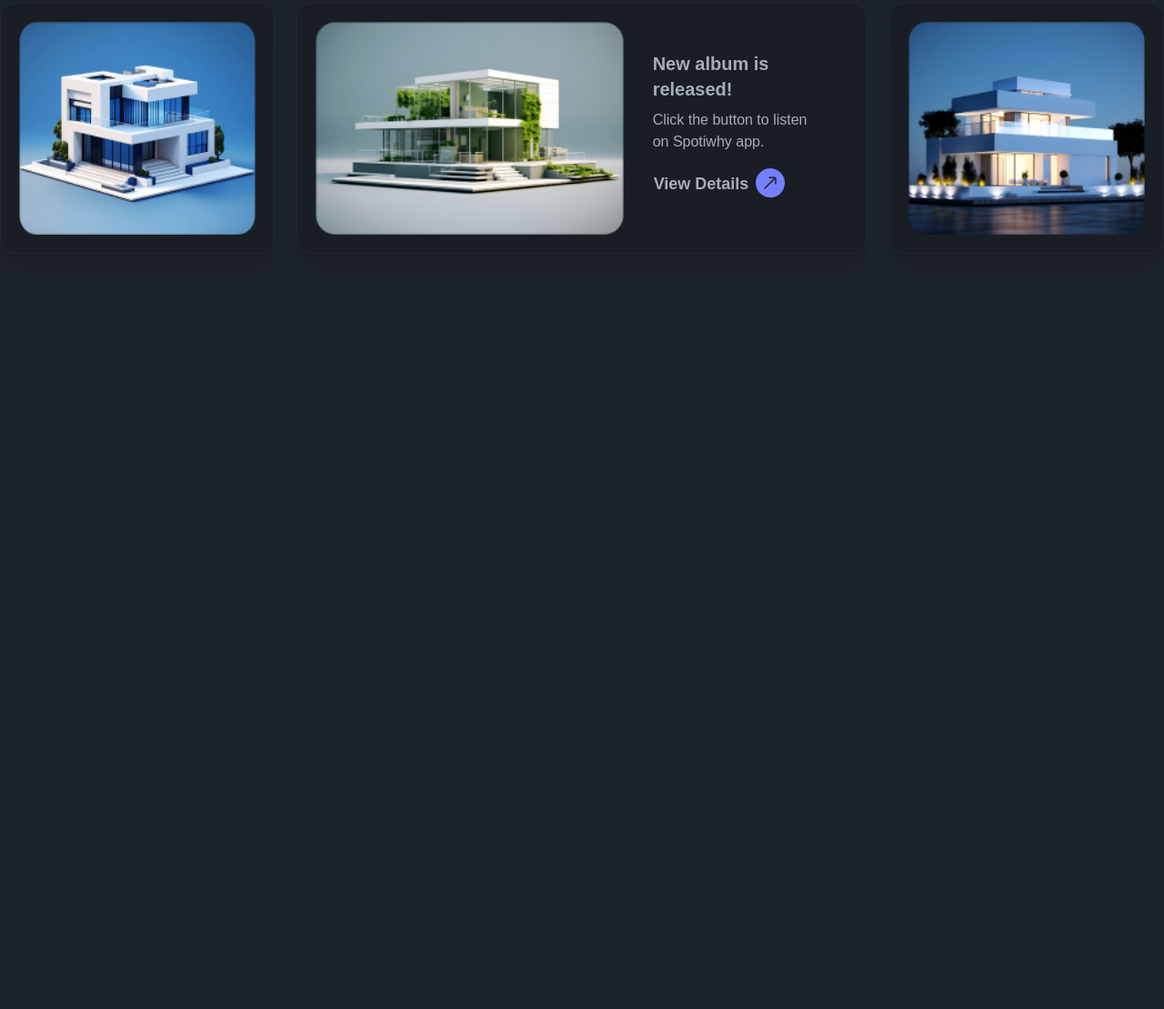
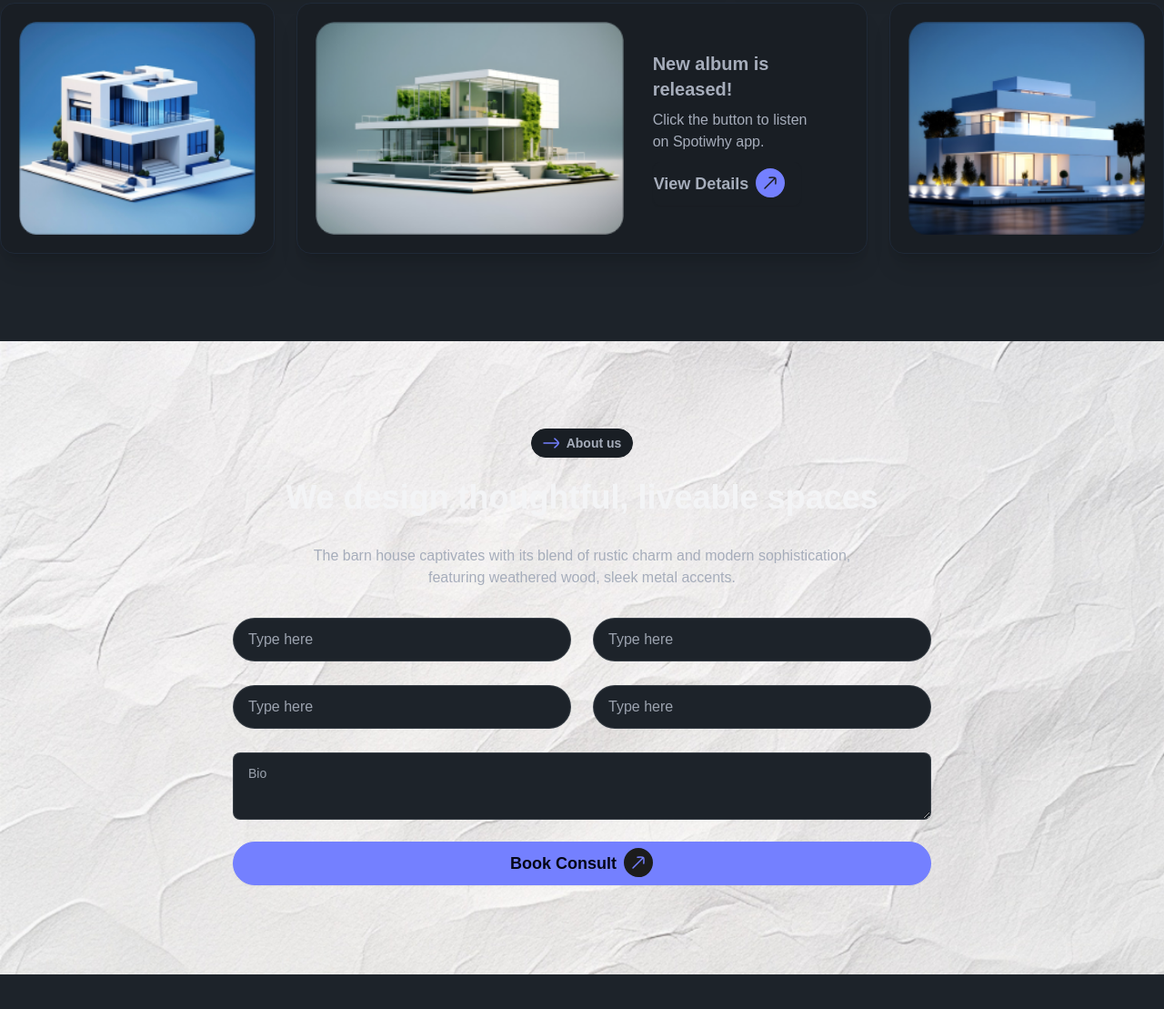
Before and after one commit to mohammadnahid7/B10A3, a plain HTML site: page index.html in a window 1280 px wide. Shown: the part 2909-4018 px from the top of the page at 91% size. Before the commit the page ends 3284 px from the top, so only its background shows below. Drawn offline with nearby package versions, Linux system fonts and the light colour scheme.

Commit message:
Form section added

```diff
--- a/index.html
+++ b/index.html
@@ -15,6 +15,9 @@
 					extend: {
 						colors: {
 							clifford: "#da373d",
+						},
+						backgroundImage: {
+							"contact-form": "url('/assets/bg.jpg')",
 						},
 					},
 					fontFamily: {
@@ -1109,5 +1112,92 @@
 				</div>
 			</div>
 		</section>
+		<section class="py-24 bg-contact-form bg-no-repeat bg-cover bg-center">
+			<div
+				class="container mx-auto flex flex-col items-center justify-center">
+				<button class="btn btn-sm w-fit rounded-full mb-6">
+					<svg
+						xmlns="http://www.w3.org/2000/svg"
+						width="18"
+						height="18"
+						viewBox="0 0 18 18"
+						fill="none">
+						<path
+							d="M16.5564 9.00278H1.00002"
+							stroke="#7480ff"
+							stroke-width="1.5"
+							stroke-linecap="round" />
+						<path
+							d="M12.9279 4.14623C12.9279 4.14623 17.2472 7.79392 17.2472 9.00301C17.2472 10.212 12.9278 13.8597 12.9278 13.8597"
+							stroke="#7480ff"
+							stroke-width="1.5"
+							stroke-linecap="round"
+							stroke-linejoin="round" />
+					</svg>
+					About us
+				</button>
+				<h2
+					class="text-4xl font-bold text-gray-100 w-2/3 mb-8 text-center">
+					We design thoughtful, liveable spaces
+				</h2>
+				<p class="w-2/4 mb-8 text-center">
+					The barn house captivates with its blend of rustic charm and
+					modern sophistication, featuring weathered wood, sleek metal
+					accents.
+				</p>
+				<div class="w-3/5 grid grid-cols-2 grid-rows-4 gap-x-6">
+					<input
+						type="text"
+						placeholder="Type here"
+						class="input input-bordered w-full rounded-full" />
+					<input
+						type="text"
+						placeholder="Type here"
+						class="input input-bordered w-full rounded-full" />
+					<input
+						type="text"
+						placeholder="Type here"
+						class="input input-bordered w-full rounded-full" />
+					<input
+						type="text"
+						placeholder="Type here"
+						class="input input-bordered w-full rounded-full" />
+					<textarea
+						class="textarea textarea-bordered rounded-lg col-span-2"
+						placeholder="Bio"></textarea>
+					<button
+						class="btn rounded-full btn-primary text-lg col-span-2 mt-6">
+						Book Consult
+						<svg
+							xmlns="http://www.w3.org/2000/svg"
+							width="33"
+							height="33"
+							viewBox="0 0 33 33"
+							fill="none">
+							<rect
+								x="0.0106201"
+								y="0.0522461"
+								width="32"
+								height="32"
+								rx="16"
+								transform="rotate(0.019056 0.0106201 0.0522461)"
+								fill="#1C1C1C" />
+							<path
+								d="M21.007 11.0593L10.0033 22.0557"
+								stroke="#7480ff"
+								stroke-width="1.5"
+								stroke-linecap="round" />
+							<path
+								d="M15.0073 10.1887C15.0073 10.1887 20.6409 9.71565 21.4957 10.5708C22.3503 11.426 21.8734 17.0594 21.8734 17.0594"
+								stroke="#7480ff"
+								stroke-width="1.5"
+								stroke-linecap="round"
+								stroke-linejoin="round" />
+						</svg>
+					</button>
+				</div>
+			</div>
+		</section>
+		<footer class="py-24"></footer>
 	</body>
 </html>
```
